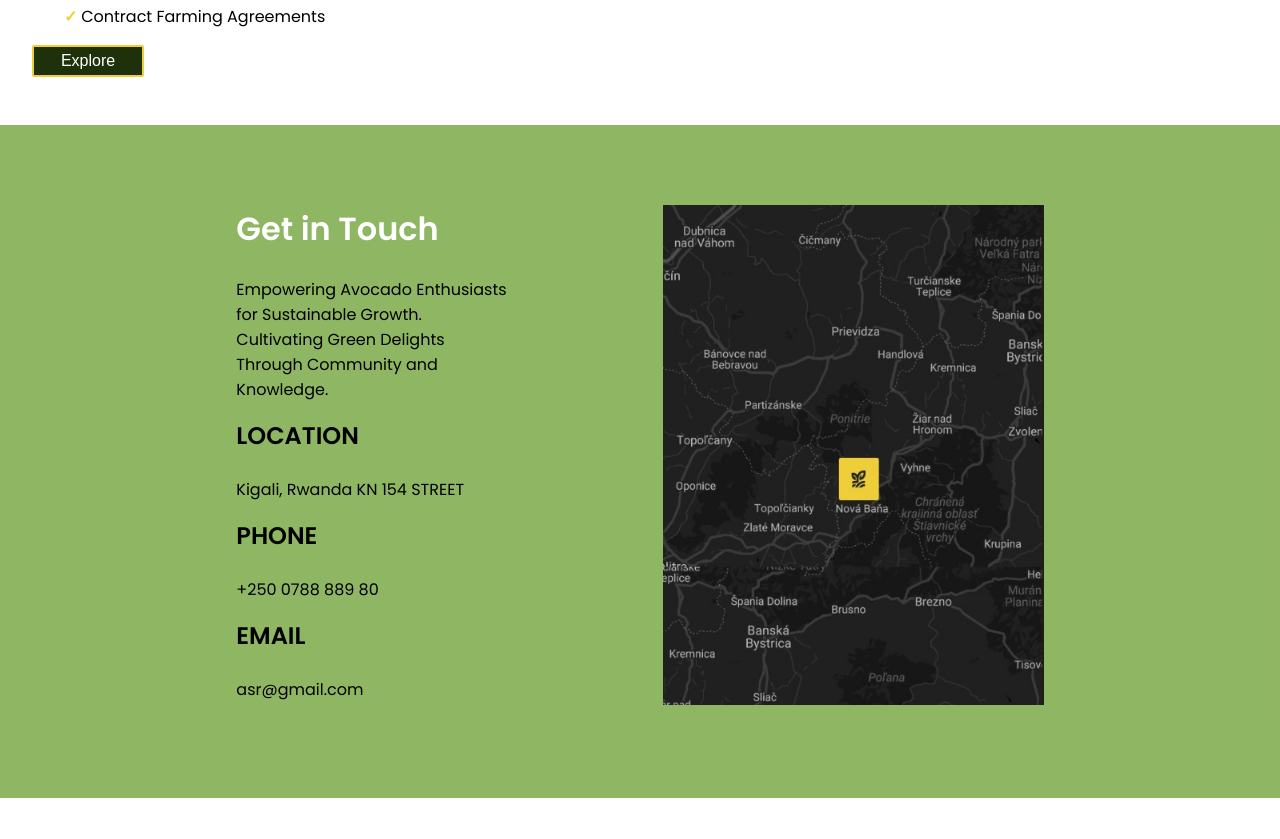
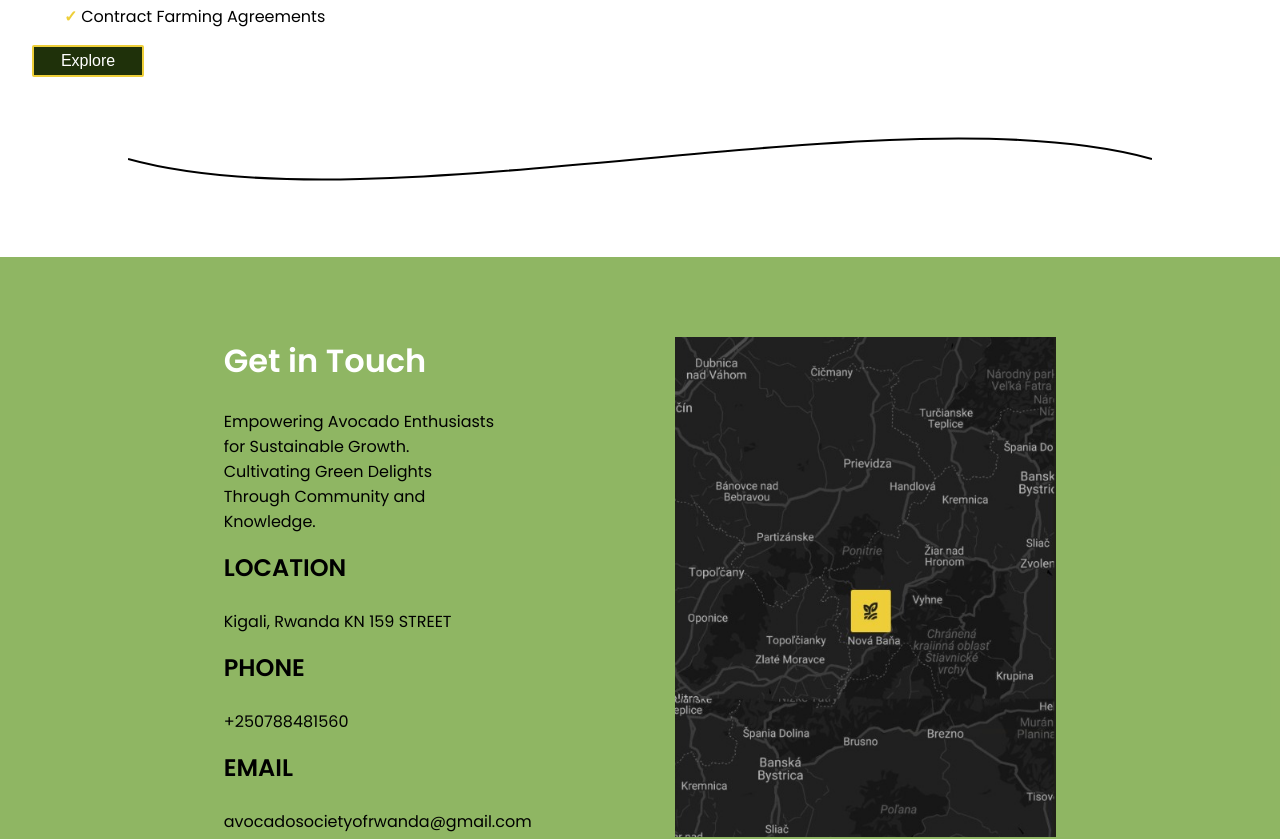
Before and after one commit to pWallet-hub/avocado-Society_fn, a React (Vite) app: page / in a window 1280 px wide. Shown: the part 2583-3422 px from the top of the page. Built offline with nearby package versions, Linux system fonts and the light colour scheme; a web font is replaced by a local one.

Commit message:
change of footer

```diff
--- a/src/App.jsx
+++ b/src/App.jsx
@@ -1,6 +1,7 @@
 import { BrowserRouter as Router, Routes, Route } from 'react-router-dom';
 import Header from './components/Header/Header';
 import Footer from './components/Footer/Footer';
+
 import Home from './Pages/Home/Home';
 import About from './Pages/About/About';
 import Membeship from './Pages/Membeship/Membeship';
--- a/src/Pages/Home/Home.jsx
+++ b/src/Pages/Home/Home.jsx
@@ -7,11 +7,13 @@ import info1 from '../../assets/info1.jpg'
 import info2 from '../../assets/info2.jpg'
 import info3 from '../../assets/info3.jpg'
 import map from '../../assets/map.jpg'
+import WaveLine from '../../components/Line/line'
 import SlideShow from "../../components/Slide/Slide";
 import { FaSprayCan } from "react-icons/fa";
 import { FaBasketShopping } from "react-icons/fa6";
 import { FaMountainSun } from "react-icons/fa6";
 import { Link } from "react-router-dom"
+
 
 const text = (
   <div className='style' >
@@ -50,6 +52,7 @@ function Home() {
         <p>The society supports all avocado producers by helping  them meet quality standards and access markets, regardless of farm size. This is accomplished through tailored finance models, extension services, information sharing, and contract farming agreements.</p>
       </div>
     </div>
+
 
     <div className="info">
       <div className="info-sector1">
@@ -122,6 +125,7 @@ function Home() {
          <img className="section-image1" src={info3} alt="info3" />
       </div>
     </div>
+    <WaveLine/>
 
     <div className="contact-info">
       <div className="contact">
@@ -129,11 +133,11 @@ function Home() {
         <p>Empowering Avocado Enthusiasts<br/> for Sustainable Growth.<br/>
           Cultivating Green Delights<br/> Through Community and<br/> Knowledge.</p>
           <h2>LOCATION</h2>
-          <p>Kigali, Rwanda KN 154 STREET</p>
+          <p>Kigali, Rwanda KN 159 STREET</p>
           <h2>PHONE</h2>
-          <p>+250 0788 889 80</p>
+          <p>+250788481560</p>
           <h2>EMAIL</h2>
-          <p>asr@gmail.com</p>
+          <p>avocadosocietyofrwanda@gmail.com</p>
       </div>
       <div className="map">
          <img className="map-disp" src={map} alt="info2" />
--- a/src/components/Footer/Footer.css
+++ b/src/components/Footer/Footer.css
@@ -110,17 +110,25 @@
         gap: 2rem;
     }
     .left img{
-        width: 26%;
-        height: 65px;
+        width: 150%;
+        height: 100px;
     object-fit: cover;
     border-radius: 50%;
     margin-top: 1rem;
+    }
+    .left p{
+        font-size: 1.2rem;
+        width: 500%;
+
+
     }
     .icons{
         display: flex;
         flex-direction: row;
         justify-content: space-evenly;
-        font-size: 35px;
+        font-size: 40px;
+        gap: 1rem;
+        width: 473%;
     }
     .right p{
         font-size: 16px;
--- a/src/components/Header/Header.css
+++ b/src/components/Header/Header.css
@@ -66,5 +66,20 @@
     .header-nav{
         display: none;
     }
+    .menu{
+        font-size: 35px;
+        align-items: center;
+        display: flex;
+    }
+    .header-button{
+        display: flex;
+        align-items: center;
+        padding: 1rem;
+    }
+.logo{
+    height: 5rem;
+    width: 4rem;
+    padding-bottom: 1rem;
+}
 
   }
--- /dev/null
+++ b/src/components/Line/Line.css
@@ -0,0 +1,12 @@
+
+.wave-line-container {
+    display: flex;
+    justify-content: center;
+    width: 100%;
+    margin: 20px 0; /* Adjust margin as needed */
+  }
+
+  .wave-line {
+    width: 80%; /* Adjust width as needed */
+    height: 100px; /* Adjust height as needed */
+  }
--- /dev/null
+++ b/src/components/Line/line.jsx
@@ -0,0 +1,19 @@
+
+import React from 'react';
+import './Line.css';
+const WaveLine = () => {
+  return (
+    <div className="wave-line-container">
+      <svg className="wave-line" viewBox="0 0 1440 100" xmlns="http://www.w3.org/2000/svg">
+        <path
+          d="M0,50 C360,150 1080,-50 1440,50"
+          fill="none"
+          stroke="black"
+          strokeWidth="3"
+        />
+      </svg>
+    </div>
+  );
+};
+
+export default WaveLine;
```
